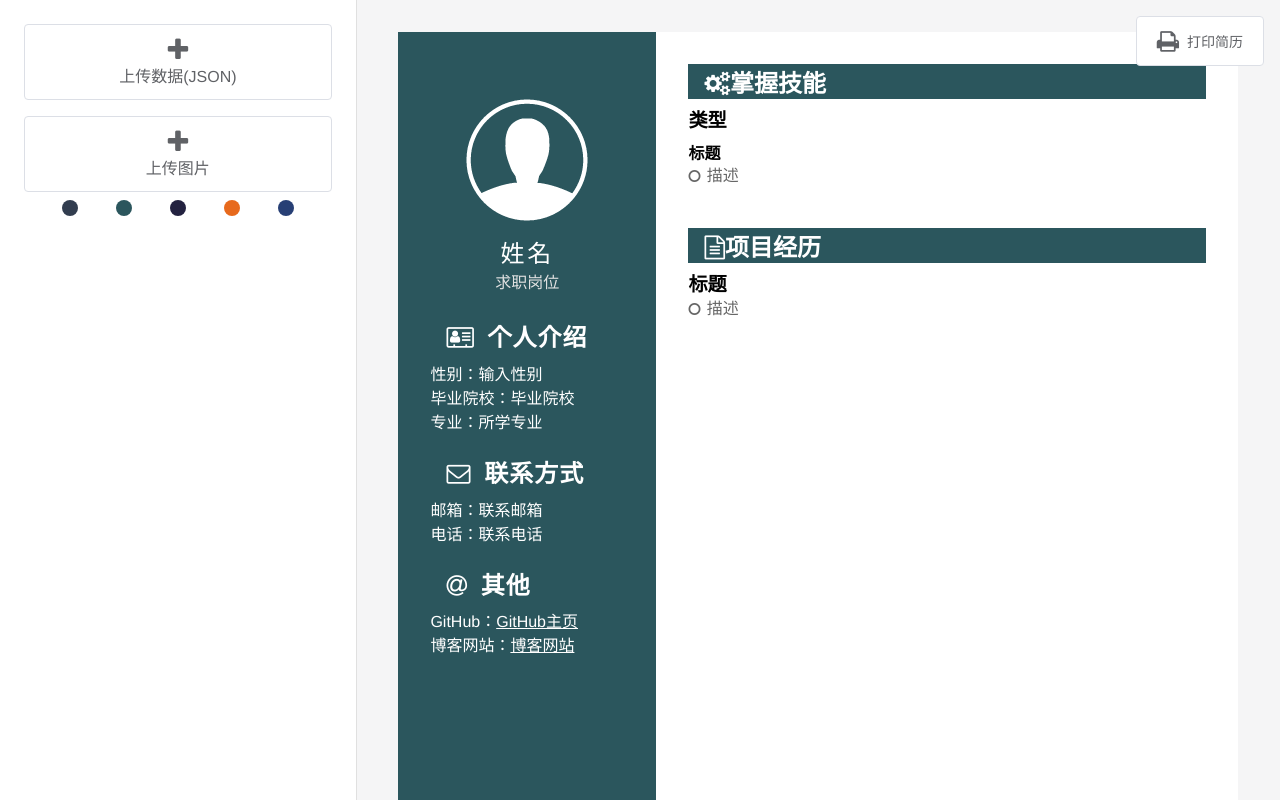
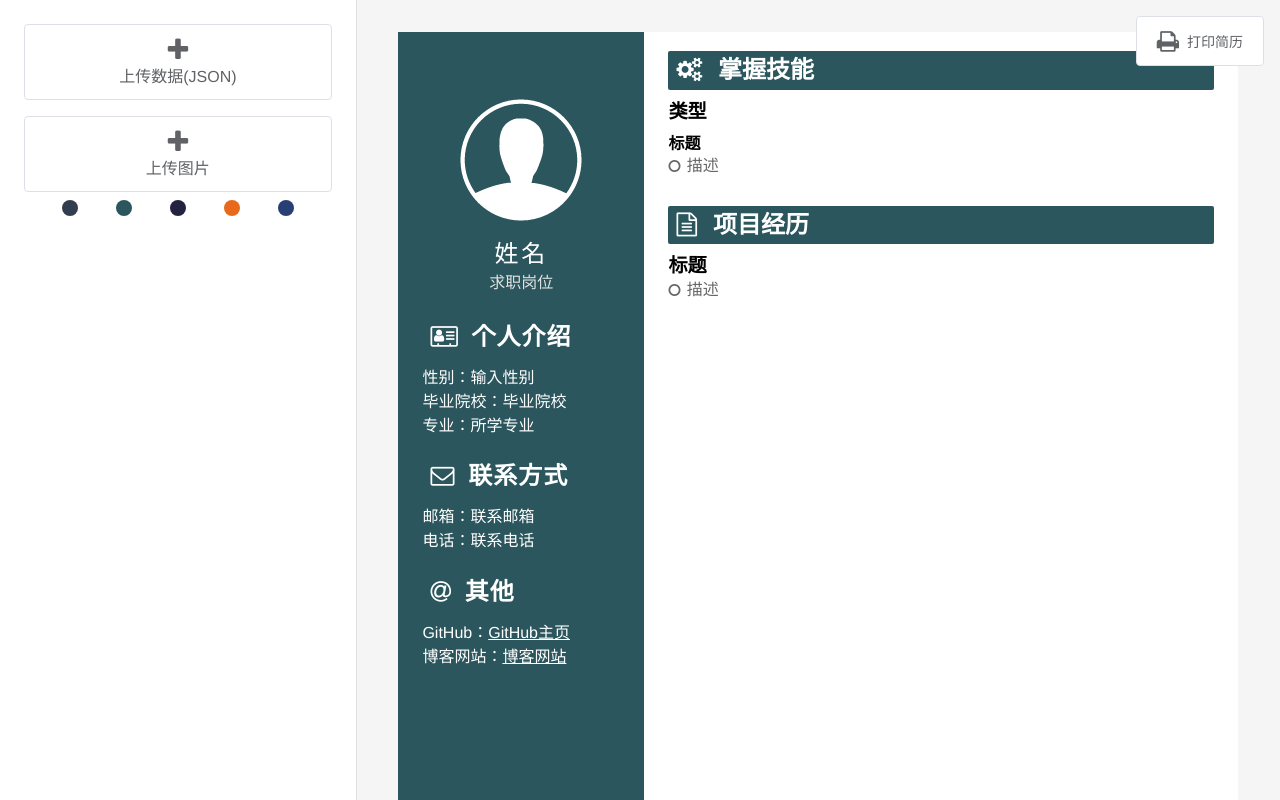
Before and after one commit to eddievandeer/resume, a Vue app: page / in a window 1280 px wide. Shown: the top 800 px of the page. Built offline with nearby package versions, Linux system fonts and the light colour scheme.

Commit message:
feat(theme): use the class name .normal to determine the use of default theme

```diff
--- a/src/theme/default.scss
+++ b/src/theme/default.scss
@@ -1,59 +1,38 @@
 @import '../style/colors.scss';
-$colors: (cyan: $cyan, green: $green, purple: $purple, orange: $orange);
 
-.btn {
-    border-radius: 4px;
-    margin: 0;
-    padding: 12px 20px;
-    box-sizing: border-box;
-    transition: .1s;
-    cursor: pointer;
-    -moz-user-select: none;
-    -webkit-user-select: none;
-    -ms-user-select: none;
-    user-select: none;
+.normal {
+
+    h3 {
+        font-size: 1.2rem;
     }
-
-.btn.normal {
-    color: #606266;
-    background: #fff;
-    border: 1px solid #dcdfe6;
-
-    &:hover {
-        color: #409eff;
-        border-color: #c6e2ff;
-        background-color: #ecf5ff;
-    }
-
-    &:active {
-        color: #3a8ee6;
-        border-color: #3a8ee6;
-    }
-}
-
-.generator-wrapper {
 
     @each $color,
     $hash in $colors {
 
-        .#{$color} .info-wrapper,
-        .#{$color} .title,
-        .color-button.#{$color} {
+        &.#{$color} .info-wrapper,
+        &.#{$color} .title {
             background-color: $hash;
-        }
         }
     }
 
     .wrapper {
-    padding: 2rem 2rem 0 2rem;
+        padding: 1.2rem 1.5rem 0 1.5rem;
         color: #010101;
 
         .title {
             color: white;
-        padding-left: 1rem;
+            border-radius: 2px;
+            padding-left: .5rem;
+            line-height: 2.4rem;
+
+            i {
+                margin-right: 1rem;
+            }
         }
 
         .list-item {
             margin-bottom: .5rem;
         }
     }
+
+}
```
Lines whose indentation alone changed are shown as unchanged.
